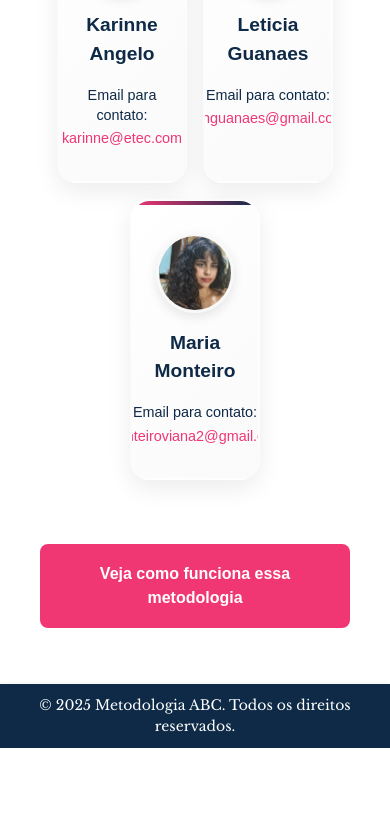
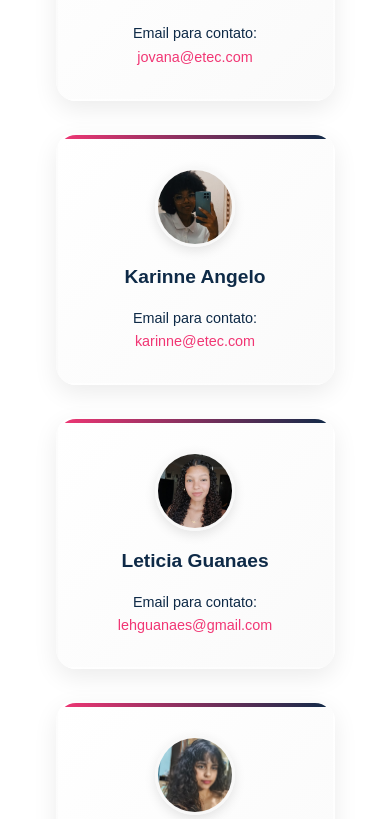
Before and after one commit to Lehguanaes/Metodologia-ABC, a React (Vite) app: page /SobreNos in a window 390 px wide. Shown: the part 1178-1997 px from the top of the page. Before the commit the page ends 1926 px from the top, so only its background shows below. Built offline with nearby package versions, Linux system fonts and the light colour scheme.

Commit message:
Ajustes na Responsividade

```diff
--- a/src/pages/comoFunciona/ComoFunciona.css
+++ b/src/pages/comoFunciona/ComoFunciona.css
@@ -74,7 +74,7 @@
 
 /* Cores personalizadas */
 .icon-a {
-  color: #6c4d86; /* verde */
+  color: #593e6f; /* verde */
 }
 
 .icon-b {
@@ -151,4 +151,10 @@
     max-width: 100%;
     padding: 1.4rem;
   }
+
+  .como-funciona .btn {
+  display: block;
+  text-align: center;
+  margin: 3rem auto 0;
 }
+}
--- a/src/pages/sobreNos/SobreNos.css
+++ b/src/pages/sobreNos/SobreNos.css
@@ -154,22 +154,22 @@
 
 .botao-metodologia {
   display: inline-block;
-  background: var(--cor-rosa);
+  padding: 1rem 2.2rem;
+  background: linear-gradient(90deg, var(--cor-rosa) 0%, var(--cor-azul) 100%);
   color: #fff;
-  padding: 1rem 2rem;
-  border-radius: 8px;
   font-weight: 600;
+  border: none;
+  border-radius: 10px;
   text-decoration: none;
-  font-size: 1rem;
   transition: all 0.3s ease;
-  border: 2px solid transparent;
+  box-shadow: 0 5px 14px rgba(0, 0, 0, 0.15);
+  transition: all 1s ease;
 }
 
 .botao-metodologia:hover {
-  background: transparent;
-  color: var(--cor-rosa);
-  border-color: var(--cor-rosa);
-  transform: translateY(-2px);
+  background: linear-gradient(90deg, var(--cor-azul) 0%, var(--cor-rosa) 100%);
+  transform: translateY(-3px);
+  box-shadow: 0 8px 20px rgba(0, 0, 0, 0.2);
 }
 
 /* 📱 Responsividade */
@@ -191,16 +191,19 @@
     max-width: 90%;
   }
 
-  .cards-individuais {
-    gap: 1rem;
-  }
-
-  .card {
-    width: 130px;
-  }
-
   .card img {
     width: 80px;
     height: 80px;
   }
+
+  .cards-individuais {
+    flex-direction: column;   /* 👈 coloca um card embaixo do outro */
+    align-items: center;       /* centraliza tudo */
+    gap: 2rem;                 /* aumenta espaçamento vertical */
+  }
+
+  .card {
+    width: 90%;               /* card larga e bonita no responsivo */
+    max-width: 350px;         /* limite para não ficar enorme */
+  }
 }
```
